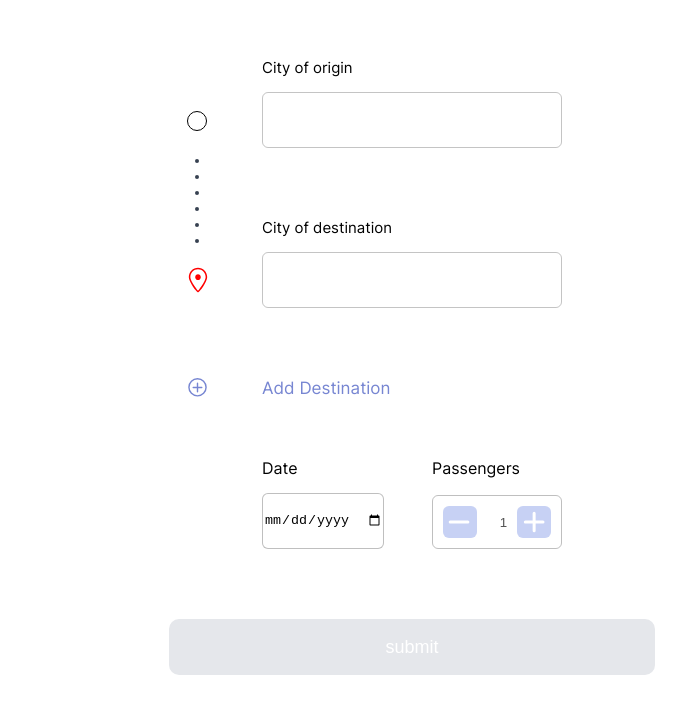
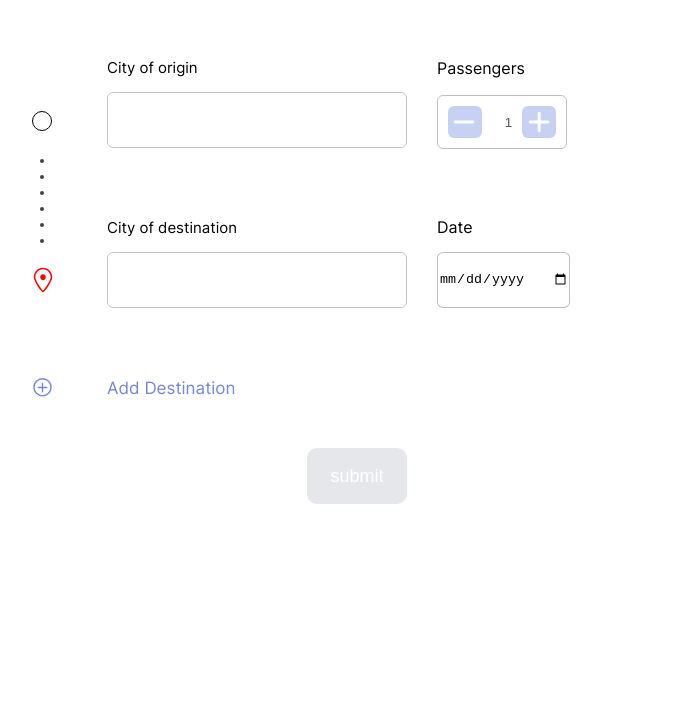
Before and after one commit to fluxet/DistanceCalculator, a React app: page / in a window 1280 px wide. Shown: the top 714 px of the page, without its empty margins (228-914 px from the left). Built offline with nearby package versions, Linux system fonts and the light colour scheme.

Commit message:
added styles for desktop devices

```diff
--- a/src/styles/style.scss
+++ b/src/styles/style.scss
@@ -400,3 +400,55 @@ body {
     padding-left: 0;
   }
 }
+
+
+@media (min-width: 1100px) {
+  .home-page {
+
+    form {
+      display: flex;
+      margin: auto;
+      padding-left: 50px;
+      width: 800px;
+      flex-wrap: wrap;
+    }
+
+
+    .distances {
+      margin: 0px;
+      margin-left: 70px;
+    }
+
+    .add-destination {
+      margin: 0px;
+      margin-left: 70px;
+      margin-right: 50%;
+      order: 4;
+    }
+
+    .rest-form-parameters {
+      display: flex;
+      margin-top: 0px;
+      margin-left: 30px;
+      margin-bottom: 70px;
+      flex-direction: column-reverse;
+      width: 400px;
+
+      .date {
+        width: 130px;
+
+        input {
+          width: 100%;
+        }
+      }
+    }
+
+    .submit {
+      margin: auto;
+      margin-top: 50px;
+      margin-left: 270px;
+      width: 100px;
+      order: 5;
+    }
+  }
+}
```
